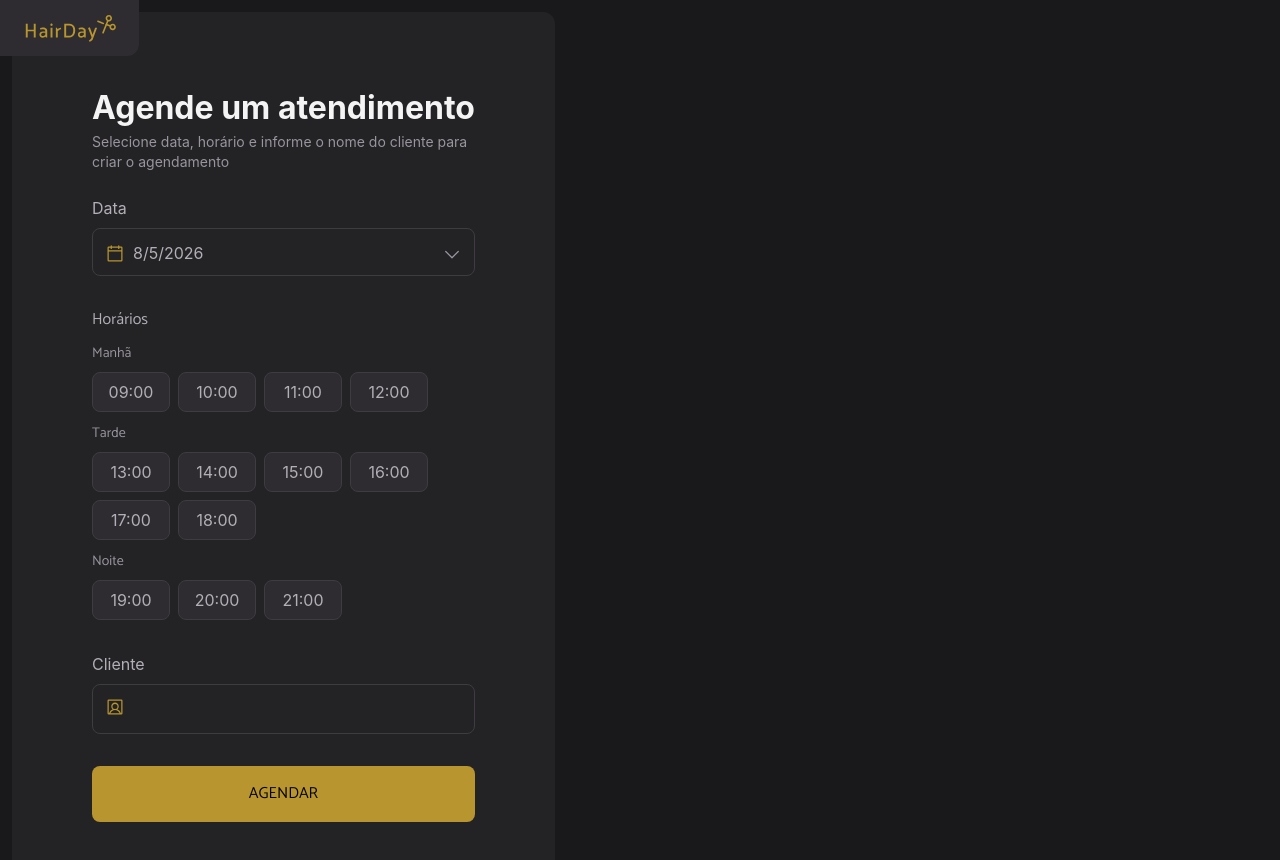
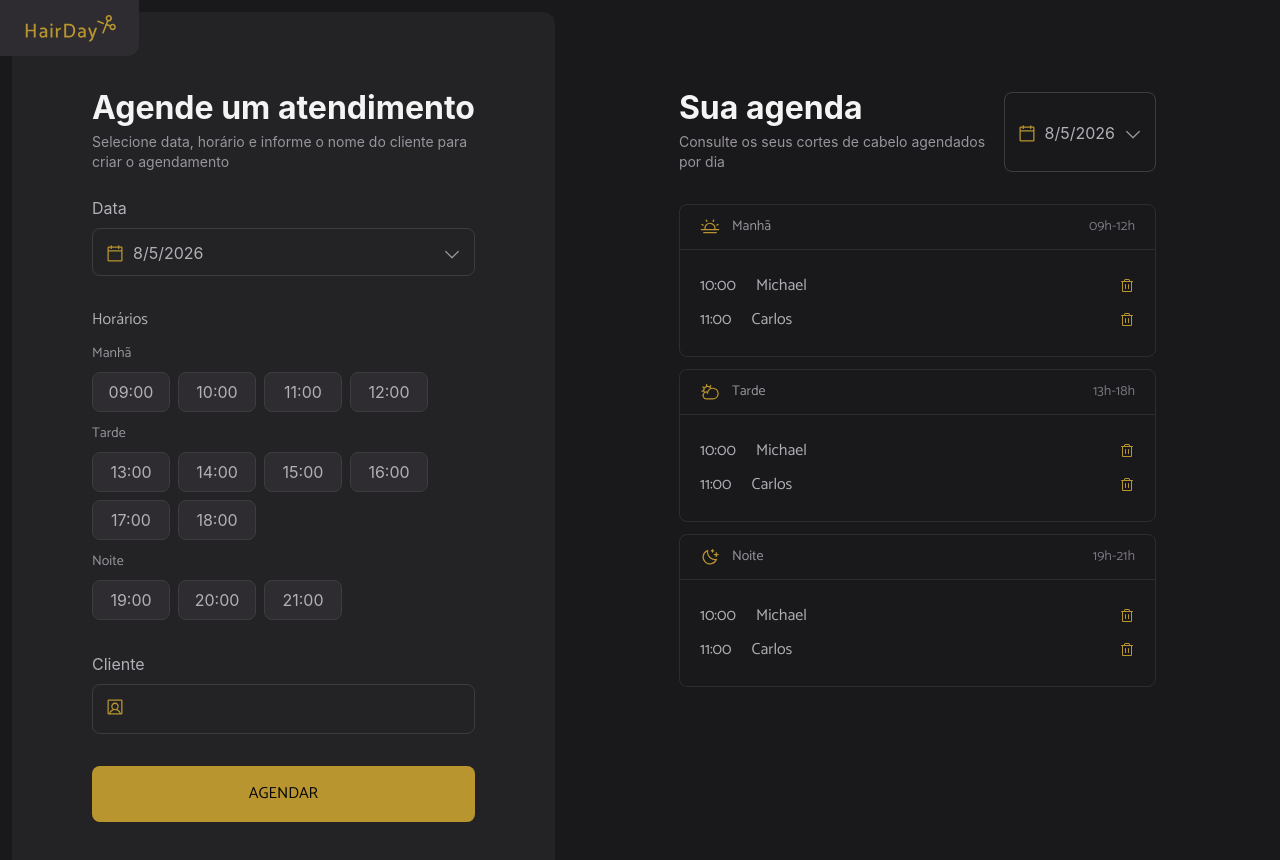
Before and after one commit to michaelprocha/HairDay, a React (Vite) app: page / in a window 1280 px wide. Shown: the top 860 px of the page. Built offline with nearby package versions, Linux system fonts and the light colour scheme.

Commit message:
feat(main): add agenda header and shifts display
Rework Main with title, description, DateInput picker, and Shifts sections layout.

```diff
--- a/src/components/layout/Main/Main.styles.ts
+++ b/src/components/layout/Main/Main.styles.ts
@@ -2,7 +2,11 @@ import { tv } from "tailwind-variants";
 
 const mainStyles = tv({
   slots: {
-    main: "px-28 py-20 w-full",
+    mainStyle: "px-28 py-20 w-full flex flex-col gap-8",
+    headerStyle: "flex justify-between",
+    h2Style: "title-lg text-gray-100 pb-2",
+    paragraphStyle: "text-sm text-gray-300",
+    shiftsStyles: "flex flex-col gap-3",
   },
 });
 
--- a/src/components/layout/Main/Main.tsx
+++ b/src/components/layout/Main/Main.tsx
@@ -1,6 +1,57 @@
+import { Shifts } from "../../shared";
+import { DateInput } from "../../ui/DateInput";
 import { mainStyles } from "./Main.styles";
+import { useRef, useState } from "react";
 
-export function Main() {
-  const { main } = mainStyles();
-  return <main className={main()}></main>;
+export function Main({}) {
+  const inputDateRef = useRef<HTMLInputElement | null>(null);
+  const [inputValue, setInputValue] = useState<string>(
+    new Date().toLocaleDateString(navigator.language),
+  );
+
+  const { mainStyle, headerStyle, paragraphStyle, h2Style, shiftsStyles } =
+    mainStyles();
+
+  const HandleOpenCalendar = () => {
+    if (inputDateRef.current !== null) {
+      try {
+        inputDateRef.current.showPicker();
+      } catch (error) {}
+    }
+  };
+
+  const HandleChangeDate = () => {
+    if (inputDateRef.current !== null) {
+      if (inputDateRef.current.value === "") {
+        setInputValue(new Date().toLocaleDateString(navigator.language));
+      } else {
+        const newDate = new Date(
+          inputDateRef.current.value + "T00:00:00",
+        ).toLocaleDateString(navigator.language);
+        setInputValue(newDate);
+      }
+    }
+  };
+
+  return (
+    <main className={mainStyle()}>
+      <div className={headerStyle()}>
+        <div>
+          <h2 className={h2Style()}>Sua agenda</h2>
+          <p className={paragraphStyle()}>
+            Consulte os seus cortes de cabelo agendados por dia
+          </p>
+        </div>
+        <DateInput
+          dateValue={inputValue}
+          HandleChangeDate={HandleChangeDate}
+          HandleOpenCalendar={HandleOpenCalendar}
+          ref={inputDateRef}
+        />
+      </div>
+      <div className={shiftsStyles()}>
+        <Shifts />
+      </div>
+    </main>
+  );
 }
```
